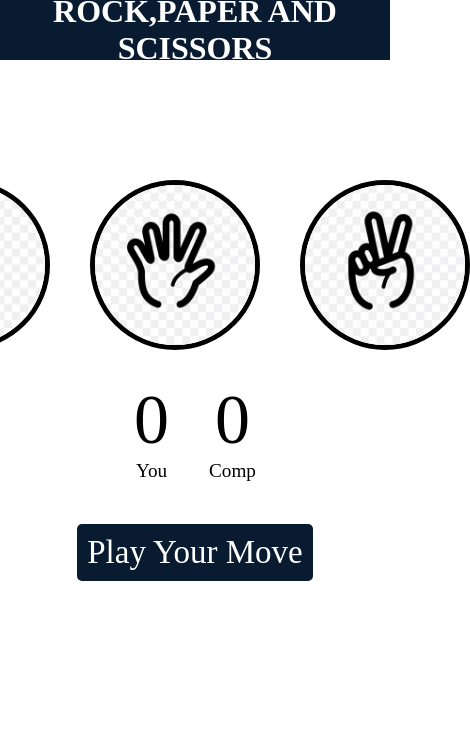
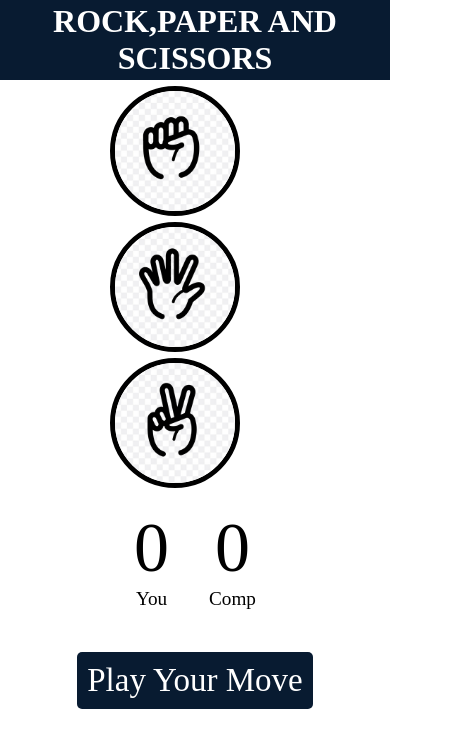
Before and after one commit to Priyab200/rock-paper-scissor-game, a plain HTML site: page index.html in a window 390 px wide. Shown: the whole page, 470 px wide, since content can reach past the window. Drawn offline with Linux system fonts and the light colour scheme.

Commit message:
Update style.css

```diff
--- a/style.css
+++ b/style.css
@@ -77,10 +77,36 @@ img {
 
 .msgcontainer {
     height: 40px;
-
     display: flex;
     justify-content: center;
     align-items: center;
-    margin-top: 50px;
+     margin-top: 50px;
 
 }
+
+@media (max-width: 643px) {
+    .choices {
+        flex-direction: column;
+        align-items: center;
+
+
+    }
+
+    .choice {
+        padding:3px;
+        height: 130px;
+        width: 130px;
+    }
+
+    h1 {
+        height: 80px;
+    }
+img {
+    margin-top: 3px;
+    height: 120px;
+    width: 120px;
+}
+    .align {
+        margin-top: 20px;
+    }
+}
```
